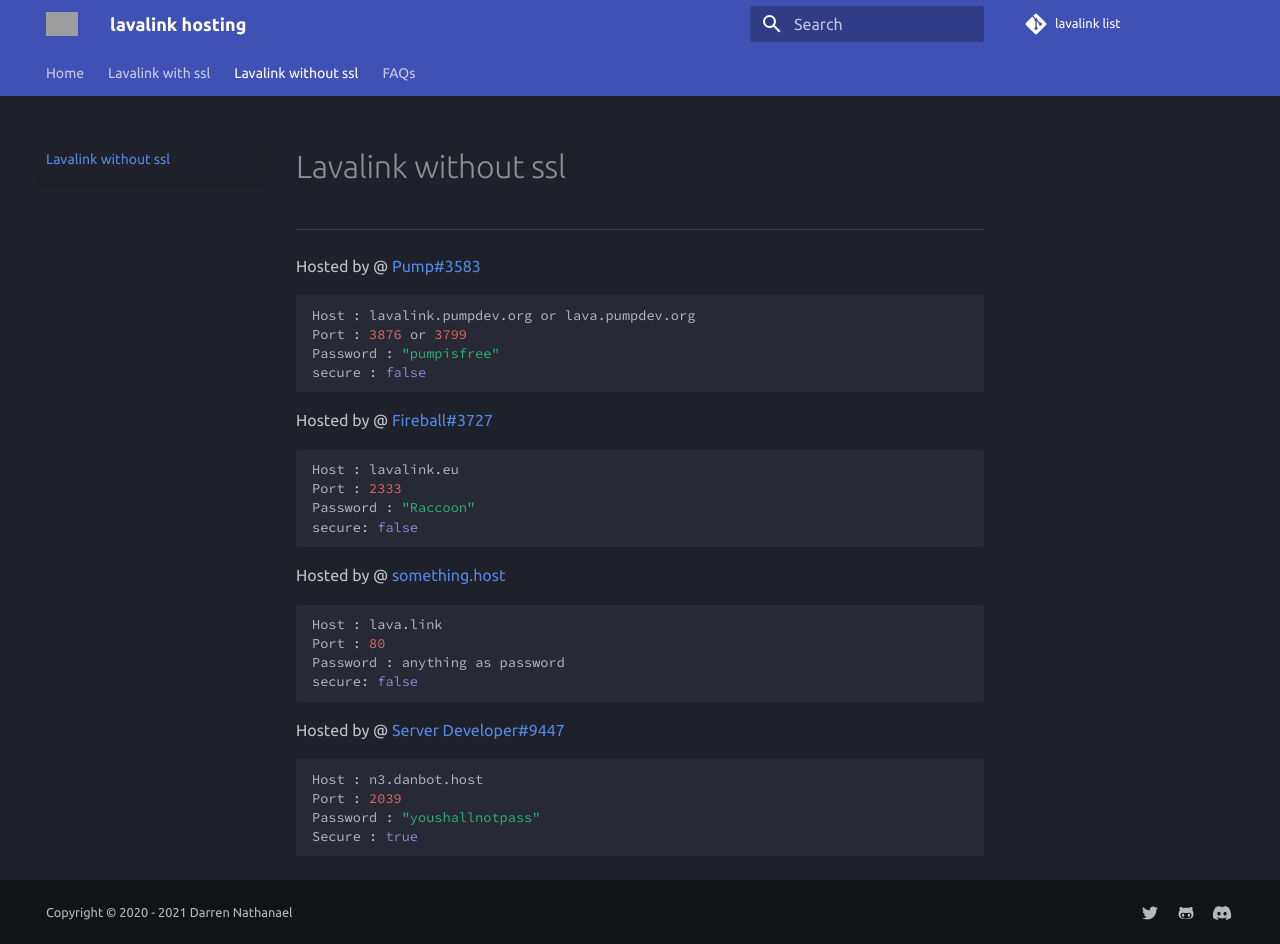
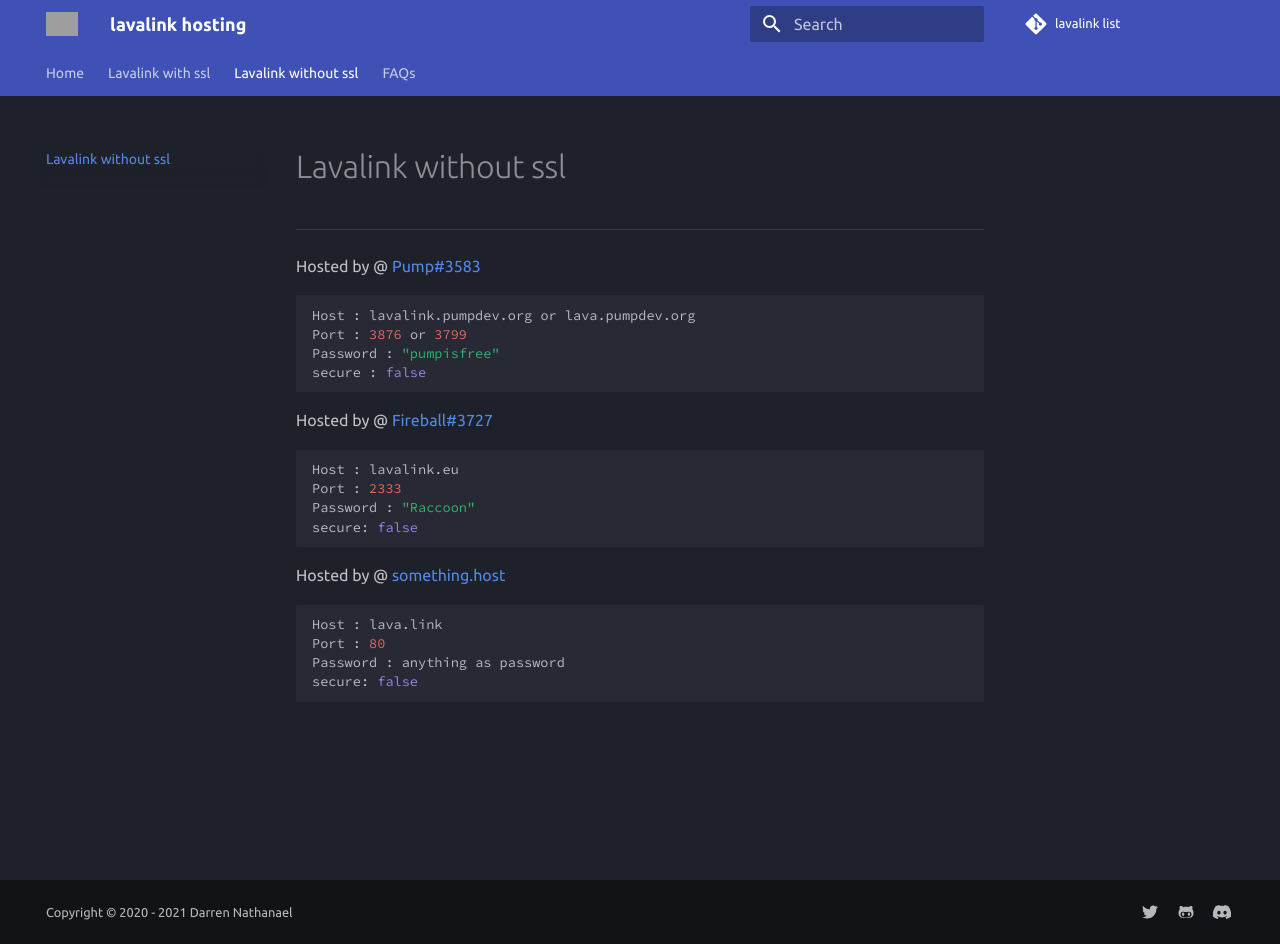
Before and after one commit to DarrenOfficial/lavalink-list, an MkDocs documentation site: the page built from docs/NoSSL/lavalink-without-ssl.md, in a window 1280 px wide and 944 px high. Built offline with MkDocs 1.6.1 and Material for MkDocs 9.7.7, drawn with Linux system fonts in a browser that asks for light colours; comment, search, counter and statistics services are not loaded; grey boxes are pictures that could not be loaded.

Commit message:
Removed my lavalink

````diff
--- a/docs/NoSSL/lavalink-without-ssl.md
+++ b/docs/NoSSL/lavalink-without-ssl.md
@@ -21,11 +21,3 @@ Port : 80
 Password : anything as password
 secure: false
 ```
-
-Hosted by @ [Server Developer#9447](https://duck.is-a.dev)
-```bash
-Host : n3.danbot.host
-Port : 2039
-Password : "youshallnotpass"
-Secure : true
-```
````
